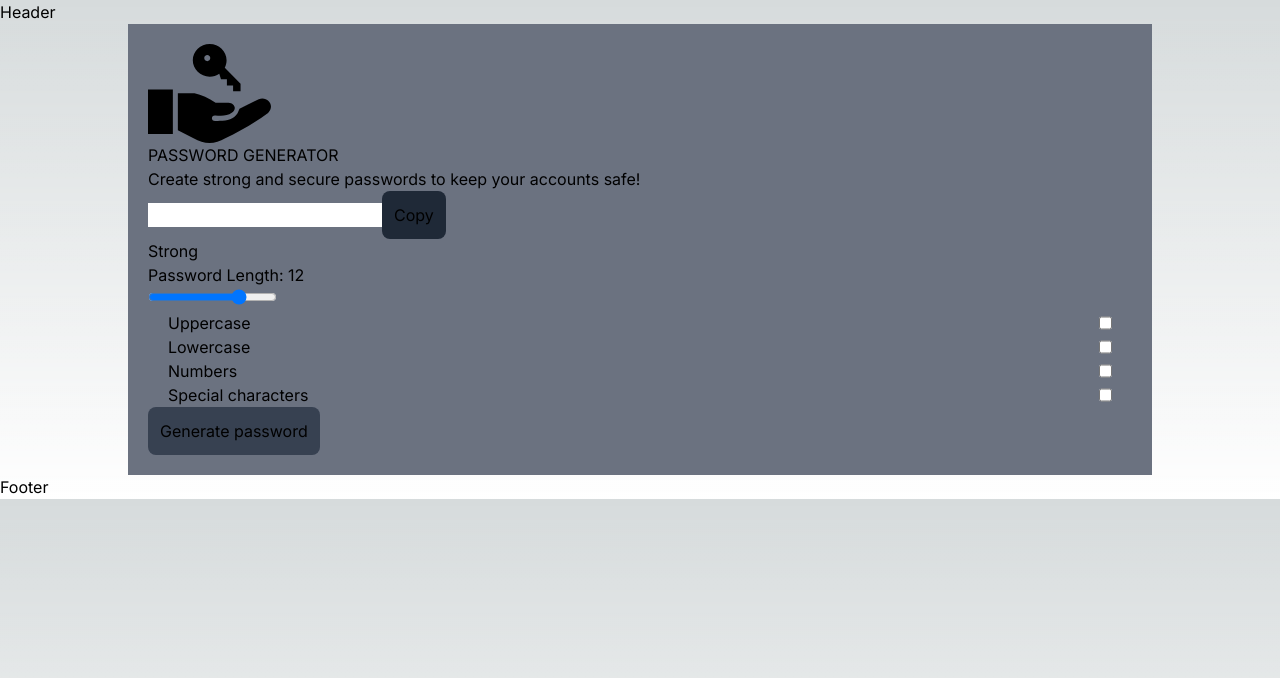
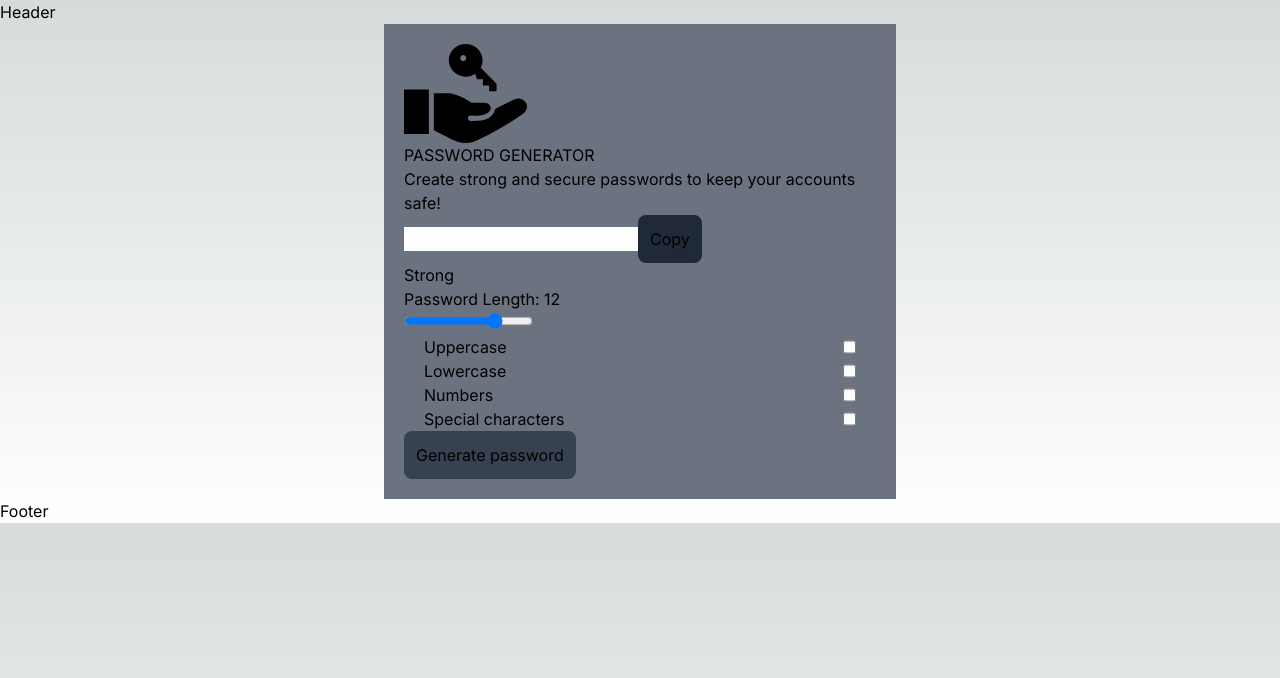
Before and after one commit to FremyCode/password-generator, a Next.js app: page / in a window 1280 px wide. Shown: the top 678 px of the page. Built offline with nearby package versions, Linux system fonts and the light colour scheme.

Commit message:
Better margins
Bit easier to use and read since the content is more centered and not all around the page.

```diff
--- a/app/components/PasswordGenerator.tsx
+++ b/app/components/PasswordGenerator.tsx
@@ -26,7 +26,7 @@ export const PasswordGenerator = () => {
 
   return (
     <>
-      <div className="bg-gray-500 h-full mx-[10dvw] p-5">
+      <div className="bg-gray-500 h-full mx-[30dvw] p-5">
         <Image
           src={PasswordImage}
           alt="Password generator for all your passwordy needs"
```
